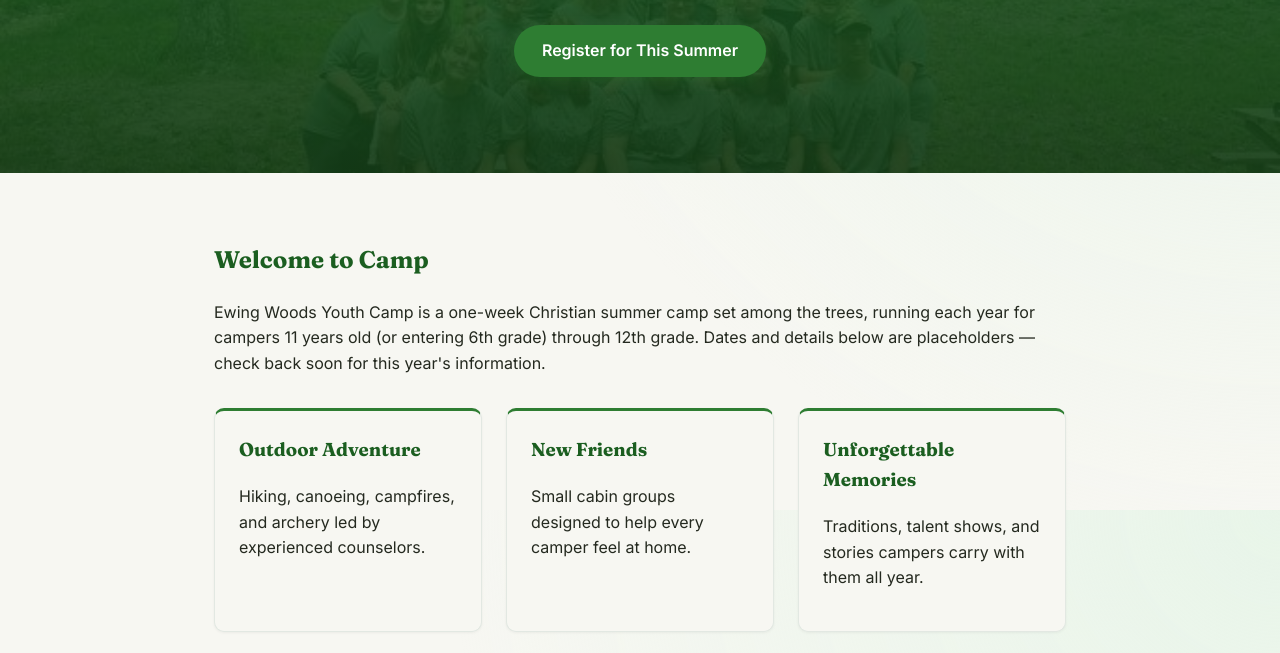
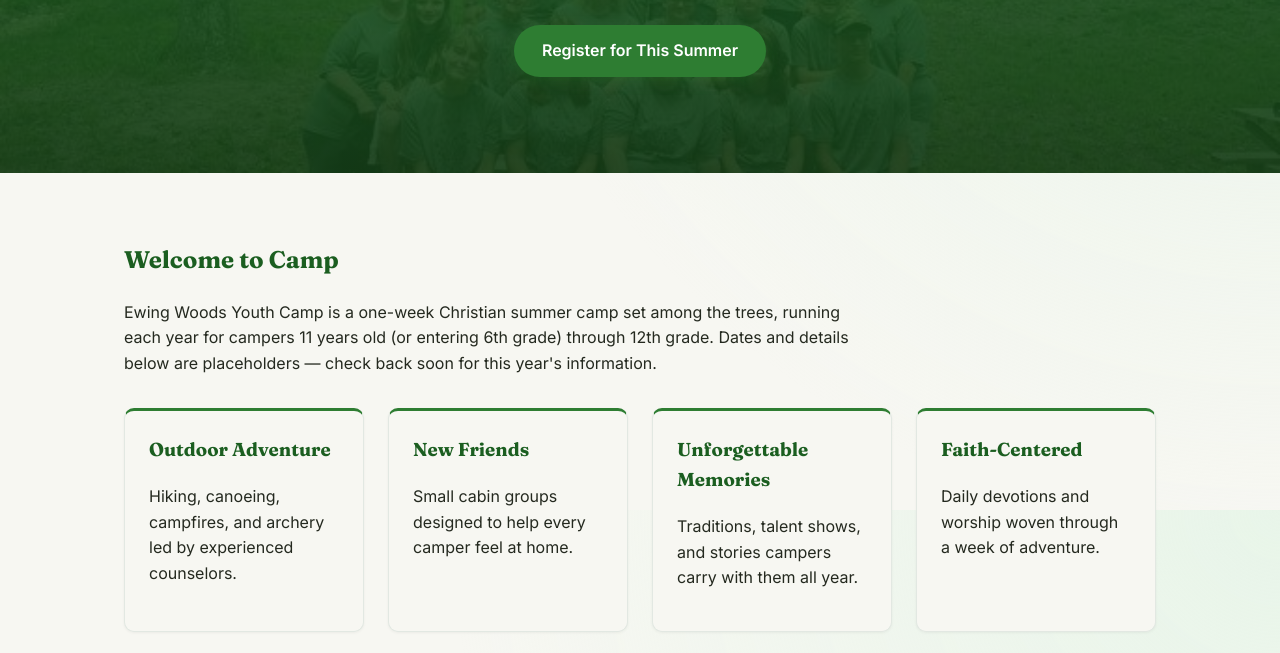
Before and after one commit to MrSqu1dd/ewing-woods-website, a plain HTML site: page index.html in a window 1280 px wide. Shown: the part 290-943 px from the top of the page. Drawn offline with Linux system fonts and the light colour scheme; no server answers.

Commit message:
Widen main content area and card/gallery grids to reduce blank space

```diff
--- a/style.css
+++ b/style.css
@@ -184,9 +184,14 @@ nav a.active::after {
 }
 
 main {
-  max-width: 900px;
+  max-width: 1080px;
   margin: 0 auto;
   padding: 3rem 1.5rem;
+}
+
+main > p,
+main > section > p {
+  max-width: 72ch;
 }
 
 main.wide {
@@ -219,7 +224,7 @@ main h2 {
 
 .cards {
   display: grid;
-  grid-template-columns: repeat(auto-fit, minmax(220px, 1fr));
+  grid-template-columns: repeat(auto-fit, minmax(240px, 1fr));
   gap: 1.5rem;
   margin-top: 2rem;
 }
@@ -269,6 +274,7 @@ th {
 }
 
 .info-box {
+  max-width: 70ch;
   background: var(--green-light);
   border-left: 4px solid var(--green);
   padding: 1rem 1.5rem;
@@ -320,7 +326,7 @@ form .btn {
 
 .gallery {
   display: grid;
-  grid-template-columns: repeat(auto-fit, minmax(220px, 1fr));
+  grid-template-columns: repeat(auto-fit, minmax(240px, 1fr));
   gap: 1rem;
   margin-top: 1.5rem;
 }
```
